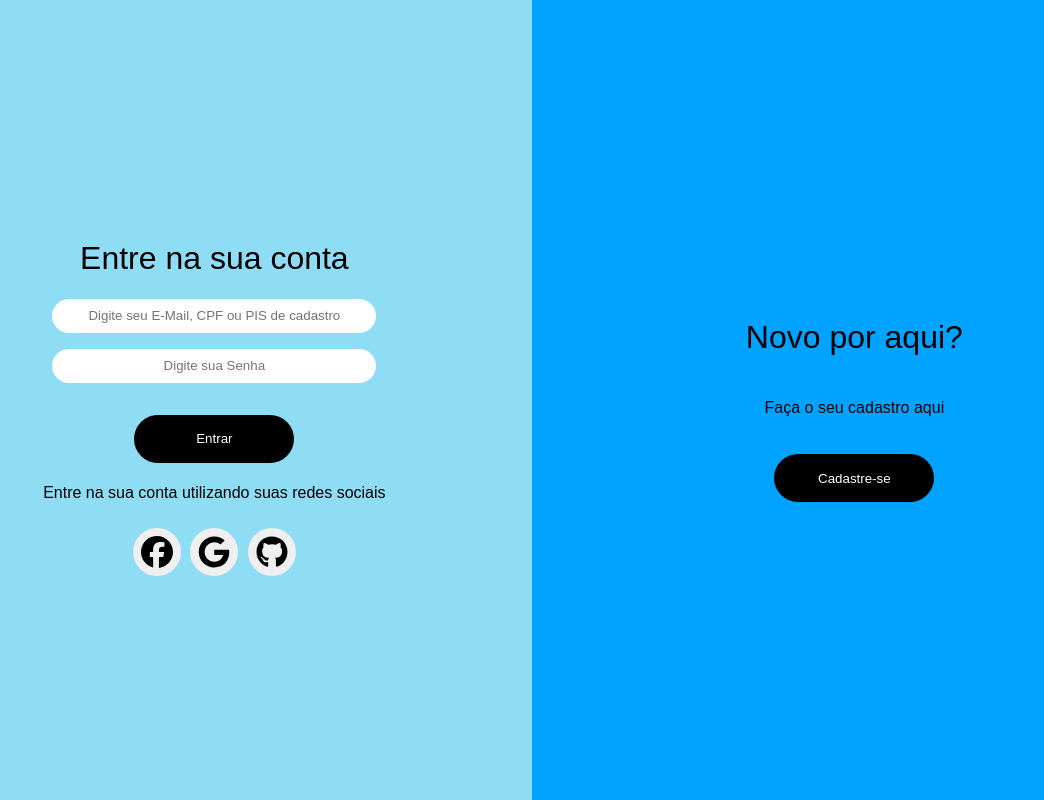
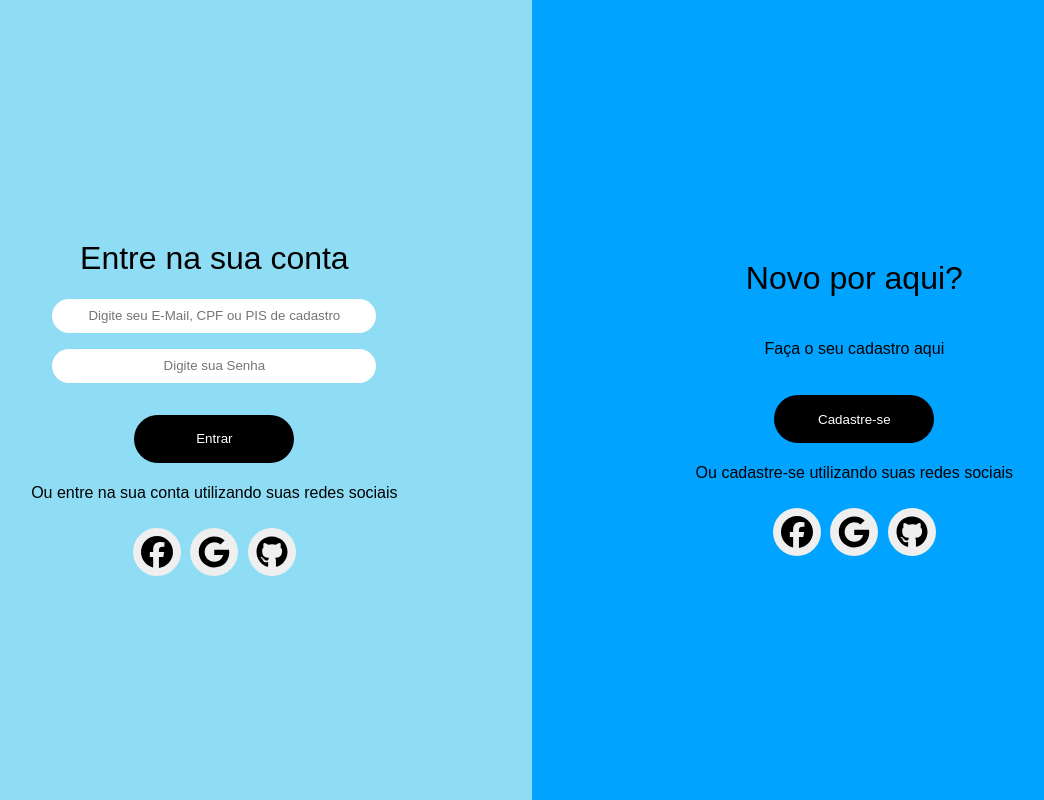
Before and after one commit to lucianogomes02/login-vue-app, a Vue app: page / in a window 1280 px wide. Shown: the whole page, without its empty margins (103-1147 px from the left). Built offline with nearby package versions, Linux system fonts and the light colour scheme; a web font is replaced by a local one.

Commit message:
feat(src/views/LoginView): implementa BotaoRedeSocial na seção de cadastro

```diff
--- a/src/components/BotaoRedeSocial.vue
+++ b/src/components/BotaoRedeSocial.vue
@@ -1,6 +1,6 @@
 <template>
   <button class="redeSocial">
-    <font-awesome-icon :icon="['fab', redeSocial]" class="icon alt"/>
+    <font-awesome-icon :icon="['fab', redeSocial]" class="icon alt" />
   </button>
 </template>
 
--- a/src/views/LoginView.vue
+++ b/src/views/LoginView.vue
@@ -16,18 +16,26 @@
       </form>
       <BotaoPreto class="botaoEntrar" :tituloDoBotao="'Entrar'" />
 
-      <h4>Entre na sua conta utilizando suas redes sociais</h4>
+      <h4>Ou entre na sua conta utilizando suas redes sociais</h4>
 
       <div class="loginComRedesSociais">
-        <BotaoRedeSocial class="botaoLoginFacebook" :redeSocial="'facebook'"/>
-        <BotaoRedeSocial class="botaoLoginGoogle" :redeSocial="'google'"/>
-        <BotaoRedeSocial class="botaoLoginGitHub" :redeSocial="'github'"/>
+        <BotaoRedeSocial class="botaoLoginFacebook" :redeSocial="'facebook'" />
+        <BotaoRedeSocial class="botaoLoginGoogle" :redeSocial="'google'" />
+        <BotaoRedeSocial class="botaoLoginGitHub" :redeSocial="'github'" />
       </div>
     </div>
     <div class="novoAqui">
       <h1>Novo por aqui?</h1>
       <h4>Faça o seu cadastro aqui</h4>
       <BotaoPreto class="botaoCadastro" :tituloDoBotao="'Cadastre-se'" />
+
+      <h4>Ou cadastre-se utilizando suas redes sociais</h4>
+
+      <div class="cadastroComRedesSociais">
+        <BotaoRedeSocial class="botaoLoginFacebook" :redeSocial="'facebook'" />
+        <BotaoRedeSocial class="botaoLoginGoogle" :redeSocial="'google'" />
+        <BotaoRedeSocial class="botaoLoginGitHub" :redeSocial="'github'" />
+      </div>
     </div>
   </main>
 </template>
@@ -40,7 +48,6 @@ import BotaoRedeSocial from "../components/BotaoRedeSocial.vue";
 export default defineComponent({
   name: "LoginView",
   components: { BotaoPreto, BotaoRedeSocial },
-  data() {},
 });
 </script>
 
@@ -85,7 +92,8 @@ export default defineComponent({
   outline: none;
 }
 
-.loginComRedesSociais {
+.loginComRedesSociais,
+.cadastroComRedesSociais {
   display: flex;
 }
 
```
Also changed, not shown: src/main.ts (+5 -5 lines).
